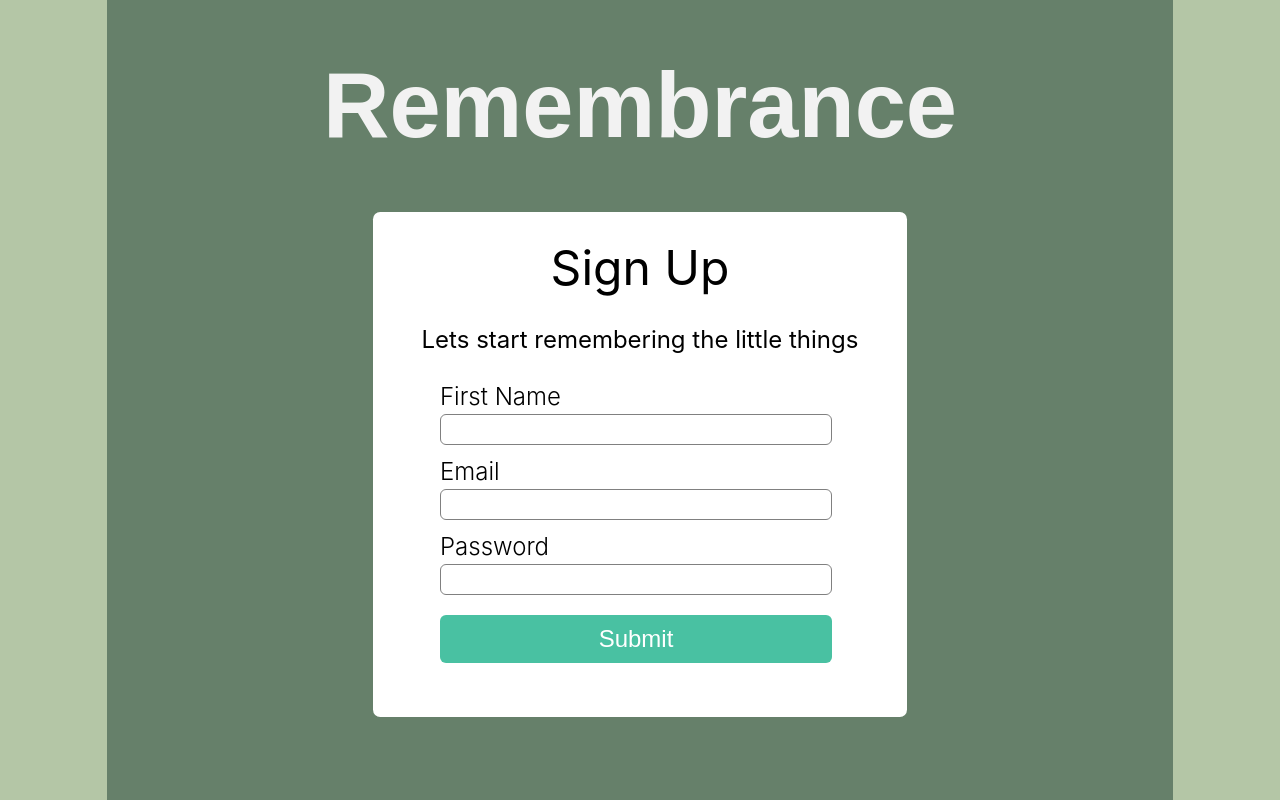
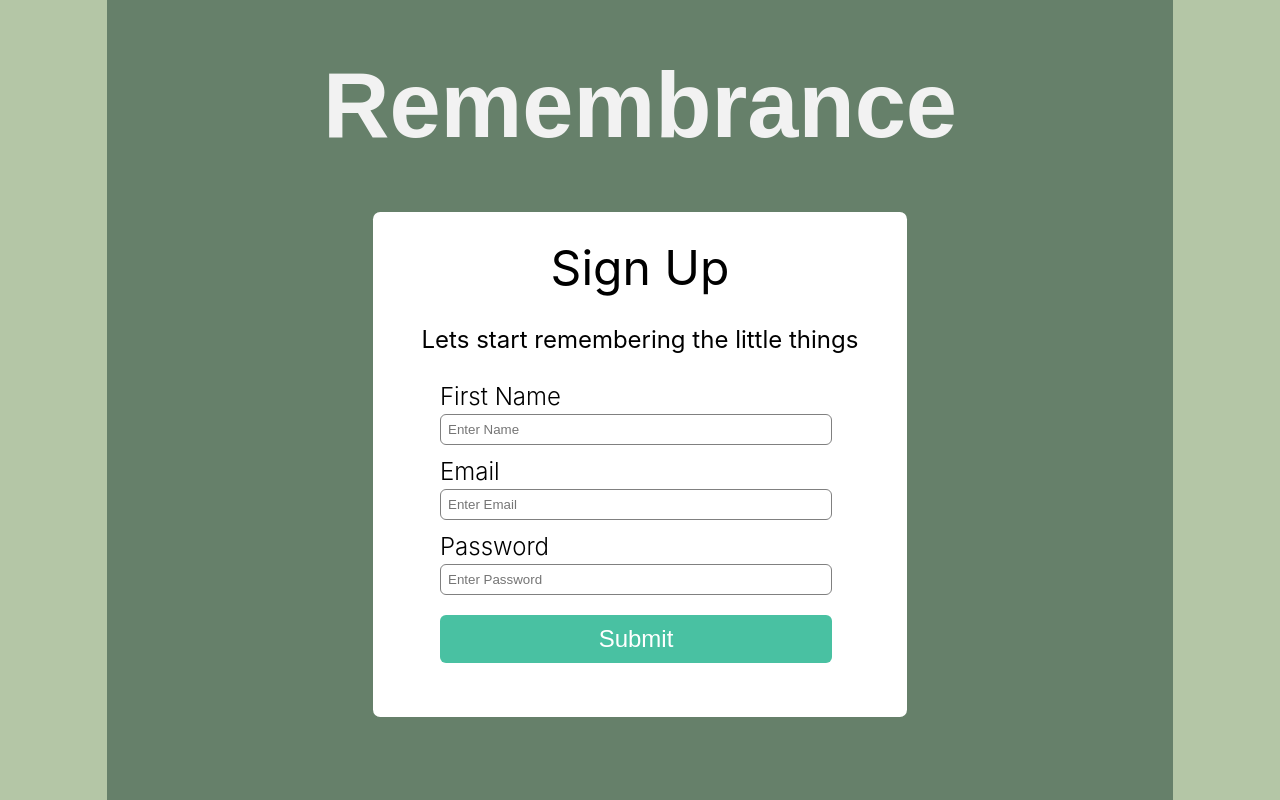
Before and after one commit to isaacruiz0/Front-End-Remembrance, a React (Create React App) app: page /signup in a window 1280 px wide. Built offline with nearby package versions, Linux system fonts and the light colour scheme.

Commit message:
set up the proper sign up post request to send the user credentials to the backend with axios

```diff
--- a/src/Components/SignUp.js
+++ b/src/Components/SignUp.js
@@ -1,9 +1,35 @@
 import React from 'react'
 import { useNavigate } from "react-router-dom"
-
+import { useState } from 'react';
+import axios from 'axios'
 
 function SignUp() {
   let navigate = useNavigate();
+  const [name, setName] = useState("")
+  const [username, setUsername] = useState("")
+  const [password, setPassword] = useState("")
+  const [error, setError] = useState("")
+
+  const signUpRequest = () =>{
+    axios
+      .post(
+        "http://localhost:6000/user/signup",
+        {
+          name,
+          username,
+          password
+        }
+      )
+      .then((res) =>{
+        if (res.status === 200){
+          sessionStorage.setItem("accessToken", res.data.accessToken)
+          sessionStorage.setItem("username", res.data.username)
+          sessionStorage.setItem("name", res.data.name)
+
+        }
+      })
+  }
+
   return (
     <div className='signUp'>
         <div className='leftSideBar'></div>
@@ -14,13 +40,14 @@ function SignUp() {
               <p>Lets start remembering the little things</p>
               <form className='signup-form'>
                 <label>First Name</label>
-                <input type='text' placeholder="" />
+                <input type='text' placeholder="Enter Name" value={name} onChange = {(e) => {setName(e.target.value)}} />
                 <label>Email</label>
-                <input type='text' placeholder="" />
+                <input type='text' placeholder="Enter Email" value={username} onChange = {(e) => {setUsername(e.target.value)}} />
                 <label>Password</label>
-                <input type='text' placeholder="" />
-                <input type="button" value="Submit" />
+                <input type='text' placeholder="Enter Password" value={password} onChange = {(e) => {setPassword(e.target.value)}} />
+                <input type="button" value="Submit" onCliick={signUpRequest} />
               </form>
+              <div className='error'>{error}</div>
             </div>
         </main>
         <div className='rightSideBar'></div>
```
